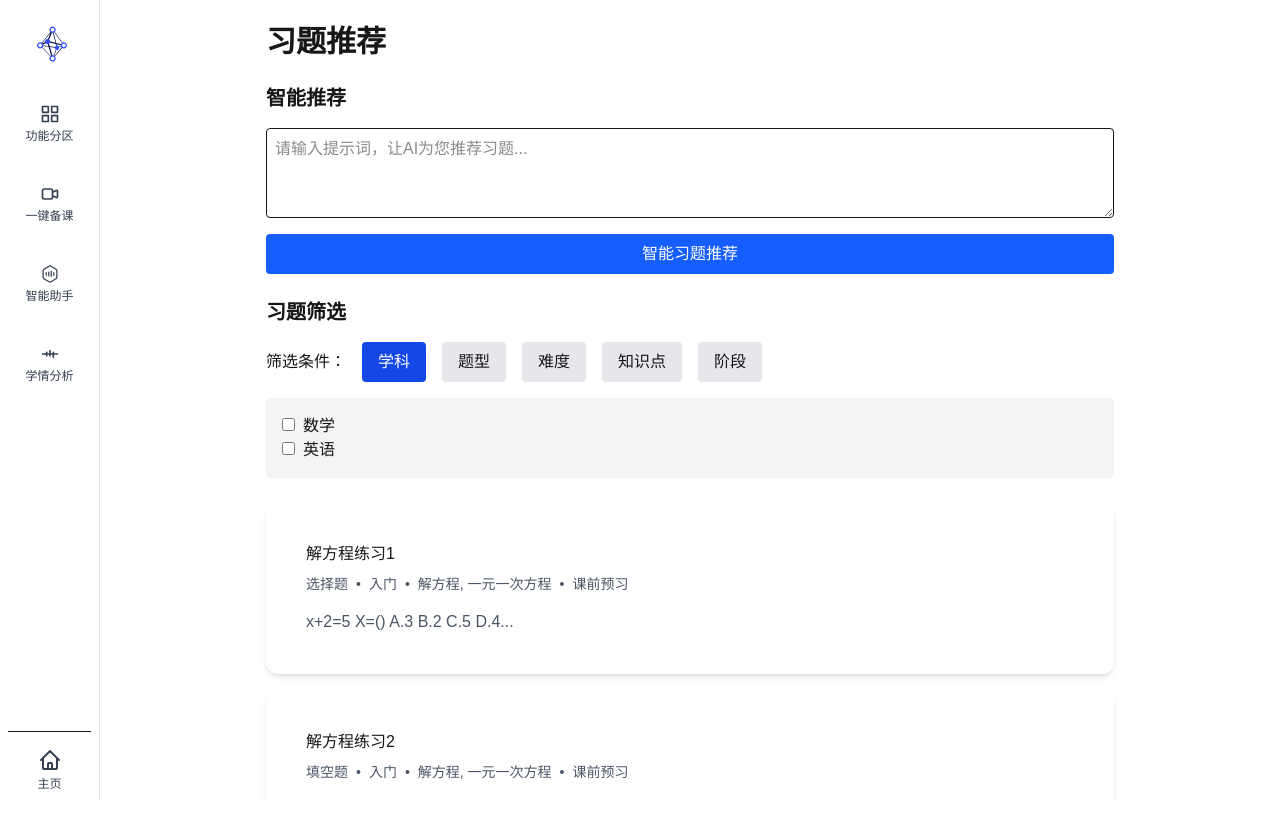
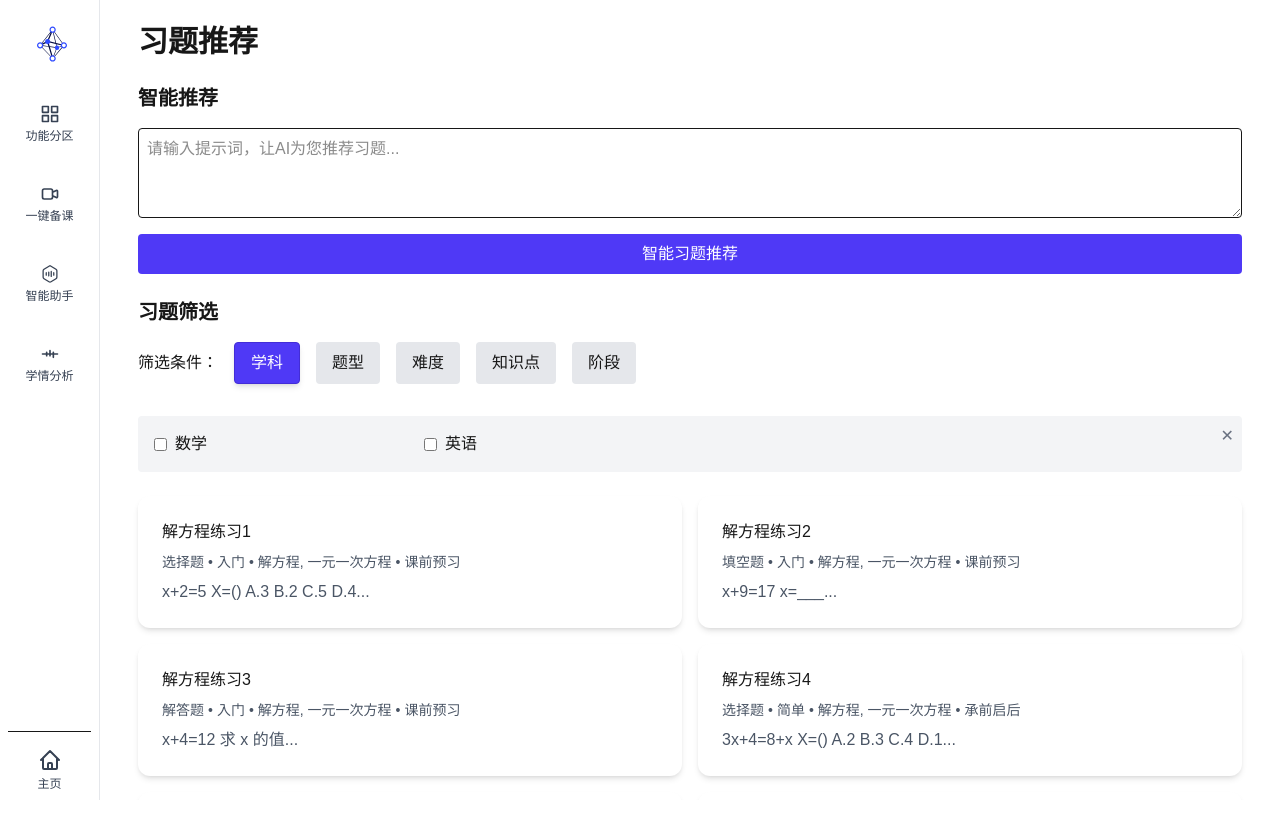
Before and after one commit to Aliancn/teachflow, a Next.js app: page /home/dashboard/exercise in a window 1280 px wide. Both pictures are taken after a click on the button "学科". Shown: the top 838 px of the page. Built offline with nearby package versions, Linux system fonts and the light colour scheme; what @next/env would draw is missing.

Commit message:
习题推荐UI优化

```diff
--- a/src/app/home/analysis/page.tsx
+++ b/src/app/home/analysis/page.tsx
@@ -124,7 +124,7 @@ export default function CourseSelectionPage() {
           <div className="relative mb-4">
             {/* “个人学情”按钮 */}
             <button
-              className="px-4 py-2 bg-blue-600 text-white rounded hover:bg-blue-700"
+              className="px-4 py-2 bg-indigo-600 text-white rounded hover:bg-indigo-700"
               onClick={() => {
                 setDropdownVisible(!isDropdownVisible);
                 setShowOverallAnalysis(false);
@@ -140,7 +140,7 @@ export default function CourseSelectionPage() {
                 {selectedCourseData?.students.map((student, index) => (
                   <div
                     key={index}
-                    className={`px-4 py-2 cursor-pointer ${index === selectedStudentIndex ? "bg-blue-600 text-white" : "hover:bg-gray-200"
+                    className={`px-4 py-2 cursor-pointer ${index === selectedStudentIndex ? "bg-indigo-600 text-white" : "hover:bg-gray-200"
                       }`}
                     onClick={() => {
                       setSelectedStudentIndex(index); // 更新选中的学生
@@ -155,7 +155,7 @@ export default function CourseSelectionPage() {
 
             {/* “整体学情”按钮 */}
             <button
-              className="ml-8 px-4 py-2 bg-blue-600 text-white rounded hover:bg-blue-700"
+              className="ml-8 px-4 py-2 bg-indigo-600 text-white rounded hover:bg-indigo-700"
               onClick={() => {
                 setShowOverallAnalysis(true); // 切换到整体学情
                 setDropdownVisible(false); // 隐藏下拉菜单
@@ -423,13 +423,13 @@ export default function CourseSelectionPage() {
           {/* 返回按钮和智能习题推荐按钮 */}
           <div className="mt-4 flex space-x-4">
             <button
-              className="px-4 py-2 bg-blue-600 text-white rounded hover:bg-blue-700"
+              className="px-4 py-2 bg-indigo-600 text-white rounded hover:bg-indigo-700"
               onClick={() => setSelectedCourse(null)}
             >
               返回科目选择
             </button>
             <button
-              className="px-4 py-2 bg-blue-600 text-white rounded hover:bg-blue-700"
+              className="px-4 py-2 bg-indigo-600 text-white rounded hover:bg-indigo-700"
               onClick={() => {
                 window.location.href = "/dashboard/exercise";
               }}
--- a/src/app/home/dashboard/exercise/page.tsx
+++ b/src/app/home/dashboard/exercise/page.tsx
@@ -8,11 +8,11 @@ export default function ExercisePage() {
   const searchParams = useSearchParams();
   const [selectedProblem, setSelectedProblem] = useState<number | null>(null);
   const [problems, setProblems] = useState<any[]>([]);
-  const [knowledgePoints, setKnowledgePoints] = useState<string[]>([]); // 动态知识点
-  const [subjects, setSubjects] = useState<string[]>([]); // 动态学科
-  const [types, setTypes] = useState<string[]>([]); // 动态题型
-  const [difficulties, setDifficulties] = useState<string[]>([]); // 动态难度
-  const [stages, setStages] = useState<string[]>([]); // 动态阶段
+  const [knowledgePoints, setKnowledgePoints] = useState<string[]>([]);
+  const [subjects, setSubjects] = useState<string[]>([]);
+  const [types, setTypes] = useState<string[]>([]);
+  const [difficulties, setDifficulties] = useState<string[]>([]);
+  const [stages, setStages] = useState<string[]>([]);
   const [selectedFilters, setSelectedFilters] = useState<{
     subject: string[];
     type: string[];
@@ -28,7 +28,7 @@ export default function ExercisePage() {
   });
   const [activeFilter, setActiveFilter] = useState<keyof typeof selectedFilters | null>(null); // 当前激活的筛选类型
   const [currentPage, setCurrentPage] = useState(1); // 当前页码
-  const itemsPerPage = 7; // 每页显示的题目数量
+  const itemsPerPage = 8; // 每页显示的题目数量
 
   // 获取 JSON 数据
   useEffect(() => {
@@ -121,7 +121,7 @@ export default function ExercisePage() {
   };
 
   return (
-    <div className="p-6 max-w-4xl mx-auto">
+    <div className="p-6 max-w-6xl mx-auto">
       <h1 className="text-3xl font-bold mb-6">习题推荐</h1>
 
       {/* 智能推荐 */}
@@ -133,7 +133,7 @@ export default function ExercisePage() {
             placeholder="请输入提示词，让AI为您推荐习题..."
             rows={3}
           ></textarea>
-          <button className="px-4 py-2 bg-blue-600 text-white rounded hover:bg-blue-700">
+          <button className="px-4 py-2 bg-indigo-600 text-white rounded hover:bg-indigo-700">
             智能习题推荐
           </button>
         </div>
@@ -142,7 +142,7 @@ export default function ExercisePage() {
       {/* 筛选标签组 */}
       <div className="mb-6">
         <h2 className="text-xl font-semibold mb-4">习题筛选</h2>
-        <div className="flex gap-4">
+        <div className="flex flex-wrap gap-4">
           <span className="font-medium self-center">筛选条件：</span>
           {/* 筛选按钮 */}
           {[
@@ -150,11 +150,15 @@ export default function ExercisePage() {
             { label: "题型", key: "type" as keyof typeof selectedFilters, options: types },
             { label: "难度", key: "difficulty", options: difficulties },
             { label: "知识点", key: "knowledgePoint" as keyof typeof selectedFilters, options: knowledgePoints },
-            { label: "阶段", key: "stage" as keyof typeof selectedFilters, options: stages },
+            { label: "阶段", key: "stage", options: stages },
           ].map(filter => (
             <button
               key={filter.key}
-              className={`px-4 py-2 rounded ${activeFilter === filter.key ? "bg-blue-700 text-white " : "bg-gray-200"}`}
+              className={`px-4 py-2 rounded transition-all cursor-pointer ${
+                activeFilter === filter.key
+                  ? "bg-indigo-600 text-white border border-indigo-700 shadow-md"
+                  : "bg-gray-200 hover:bg-indigo-100 hover:text-indigo-700" // 悬停效果
+              }`}
               onClick={() => setActiveFilter(activeFilter === filter.key ? null : filter.key as keyof typeof selectedFilters)}
             >
               {filter.label}
@@ -162,9 +166,35 @@ export default function ExercisePage() {
           ))}
         </div>
 
+        {/* 已选择的筛选标签 */}
+        <div className="mt-4 flex flex-wrap gap-2">
+          {Object.entries(selectedFilters).flatMap(([key, values]) =>
+            values.map(value => (
+              <span
+                key={`${key}-${value}`}
+                className="px-3 py-1 bg-gray-200 text-gray-800 rounded-full border border-gray-300 cursor-pointer hover:bg-gray-300"
+                onClick={() => updateFilter(key as keyof typeof selectedFilters, value)}
+              >
+                {value} ✕
+              </span>
+            ))
+          )}
+        </div>
+
         {/* 筛选选项 */}
         {activeFilter && (
-          <div className="mt-4 p-4 rounded bg-gray-100">
+          <div
+            className="mt-4 p-4 rounded bg-gray-100 relative"
+            style={{ position: "relative" }}
+          >
+            {/* 关闭按钮 */}
+            <button
+              className="absolute top-2 right-2 text-gray-500 hover:text-gray-700"
+              onClick={() => setActiveFilter(null)}
+            >
+              ✕
+            </button>
+            <div className="grid grid-cols-2 md:grid-cols-3 lg:grid-cols-4 gap-2">
               {[
                 { label: "学科", key: "subject", options: subjects },
                 { label: "题型", key: "type", options: types },
@@ -174,7 +204,7 @@ export default function ExercisePage() {
               ]
                 .find(filter => filter.key === activeFilter)
                 ?.options.map(option => (
-                <label key={option} className="block">
+                  <label key={option} className="flex items-center">
                     <input
                       type="checkbox"
                       checked={activeFilter ? selectedFilters[activeFilter].includes(option) : false}
@@ -184,34 +214,48 @@ export default function ExercisePage() {
                   </label>
                 ))}
             </div>
+          </div>
         )}
       </div>
 
       {/* 题目卡片 */}
-      <div className="grid gap-4">
+      <div className="grid grid-cols-2 gap-4">
         {paginatedProblems.map((problem, index) => (
           <Card
             key={index}
             onClick={() => setSelectedProblem(index === selectedProblem ? null : index)}
             className="cursor-pointer"
+            padding="xs"
           >
             <div className="p-4">
-              <h3 className="font-medium">{problem.title || problem.content.slice(0, 50)}</h3>
-              <div className="flex gap-2 mt-2 text-sm text-gray-600">
+              <h3 className="font-medium text-base">{problem.title || problem.content.slice(0, 50)}</h3>
+              <div className="flex flex-wrap gap-1 mt-2 text-sm text-gray-600">
                 <span>{problem.type}</span>
                 <span>•</span>
                 <span>{problem.difficulty}</span>
                 <span>•</span>
-                <span>{problem.knowledgePoint.join(", ")}</span> {/* 显示多个知识点 */}
+                <span>{problem.knowledgePoint.join(", ")}</span>
                 <span>•</span>
                 <span>{problem.stage}</span>
               </div>
-              <div className="mt-4 text-gray-800">
+              <div className="mt-2 text-gray-800 text-base">
                 {selectedProblem === index ? (
                   <>
                     <ReactMarkdown>{problem.content}</ReactMarkdown>
-                    <div className="mt-2 font-semibold text-blue-700">
+                    <div className="mt-2 font-semibold text-indigo-700">
                       答案：{problem.answer}
+                    </div>
+                    {/* 新增“举一反三”按钮 */}
+                    <div className="mt-4 flex justify-end">
+                      <button
+                        className="px-4 py-2 bg-indigo-600 text-white rounded hover:bg-indigo-700"
+                        onClick={(event) => {
+                          event.stopPropagation();
+                          console.log("举一反三功能待实现");
+                        }}
+                      >
+                        举一反三
+                      </button>
                     </div>
                   </>
                 ) : (
--- a/src/components/ui/Card.tsx
+++ b/src/components/ui/Card.tsx
@@ -5,7 +5,7 @@ type CardProps = {
   className?: string;
   children: React.ReactNode;
   shadow?: 'sm' | 'md' | 'lg' | 'none';
-  padding?: 'sm' | 'md' | 'lg' | 'none';
+  padding?: 'xs' | 'sm' | 'md' | 'lg' | 'none';
 } & React.HTMLAttributes<HTMLDivElement>;
 
 export const Card = forwardRef<HTMLDivElement, CardProps>(
@@ -18,6 +18,7 @@ export const Card = forwardRef<HTMLDivElement, CardProps>(
           'shadow-sm': shadow === 'sm',
           'shadow-md': shadow === 'md',
           'shadow-lg': shadow === 'lg',
+          'p-2': padding === 'xs',
           'p-4': padding === 'sm',
           'p-6': padding === 'md',
           'p-8': padding === 'lg',
```
Also changed, not shown: public/englishProblems.json (+11 -11 lines). Lines whose indentation alone changed are shown as unchanged.
